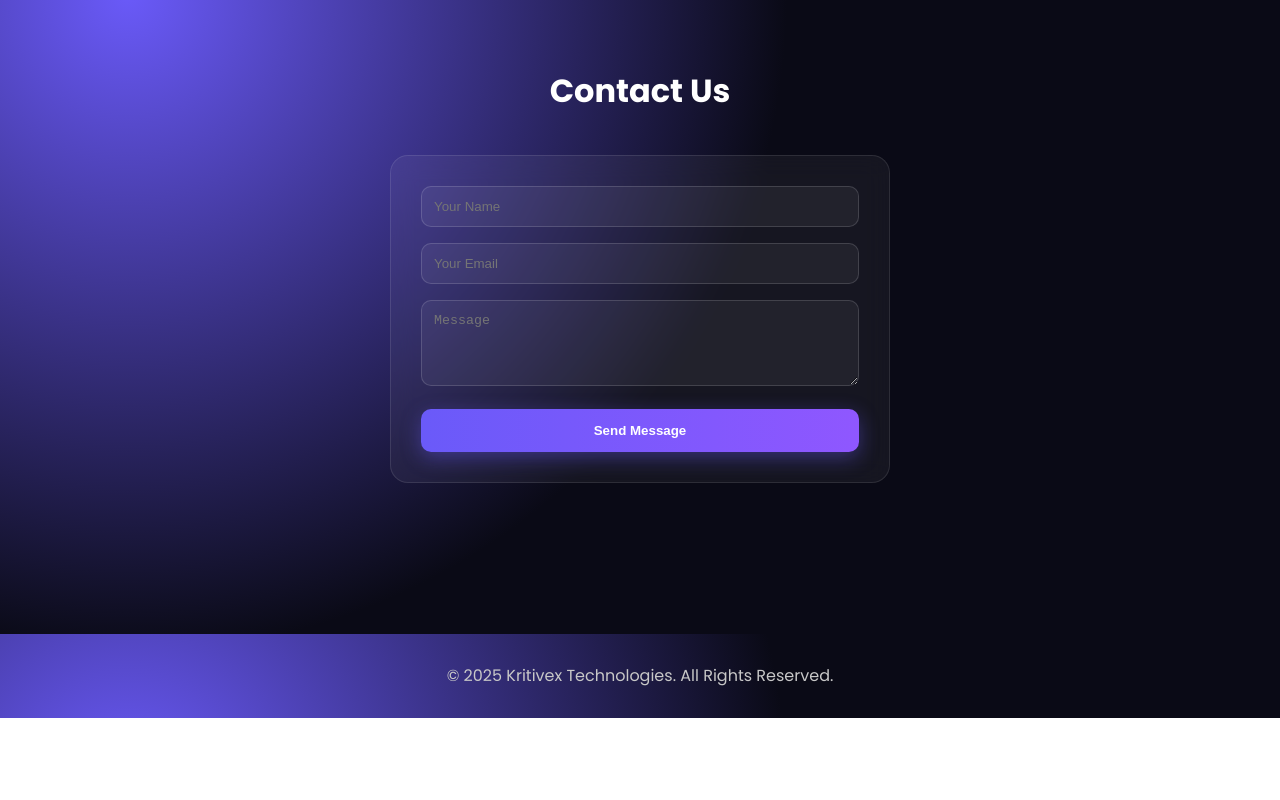
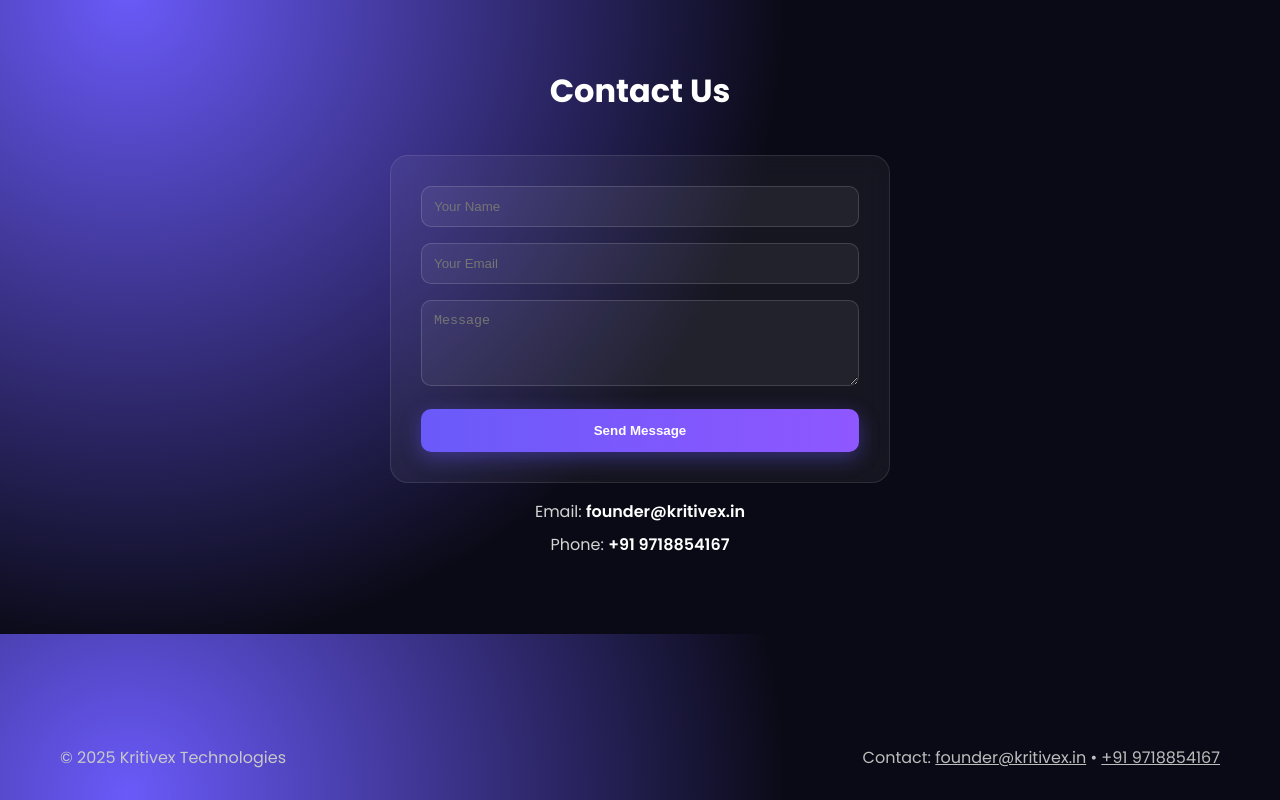
Before and after one commit to MohitXa/kritivex.github.io, a plain HTML site: page index.html in a window 1280 px wide. Shown: the part 2566-3366 px from the top of the page. Before the commit the page ends 3284 px from the top, so only its background shows below. Drawn offline with Linux system fonts and the light colour scheme.

Commit message:
Add contact details to the footer and add logo.png
Added contact details section with email and phone information.

```diff
--- a/index.html
+++ b/index.html
@@ -118,6 +118,13 @@
       max-width: 500px;
       margin: auto;
     }
+    .contact-details {
+      max-width: 500px;
+      margin: 16px auto 0;
+      text-align: center;
+      color: var(--text-light);
+    }
+    .contact-details a { color: var(--white); text-decoration: none; font-weight:600 }
     input, textarea {
       width: 100%;
       padding: 12px;
@@ -133,6 +140,13 @@
       text-align: center;
       color: #c8c8c8;
       margin-top: 50px;
+    }
+
+    /* Responsive tweaks */
+    @media (max-width: 700px) {
+      .hero { padding-top: 140px }
+      .nav-links { display: none }
+      section { padding: 60px 16px }
     }
   </style>
 </head>
@@ -212,10 +226,18 @@
         <button class="btn-primary" style="width:100%; border:none;">Send Message</button>
       </form>
     </div>
+
+    <div class="contact-details">
+      <p style="margin:8px 0">Email: <a href="mailto:founder@kritivex.in">founder@kritivex.in</a></p>
+      <p style="margin:8px 0">Phone: <a href="tel:+919718854167">+91 9718854167</a></p>
+    </div>
   </section>
 
   <footer>
-    © 2025 Kritivex Technologies. All Rights Reserved.
+    <div style="max-width:1200px;margin:auto;padding:0 20px;display:flex;justify-content:space-between;align-items:center;flex-wrap:wrap;gap:8px">
+      <div>© 2025 Kritivex Technologies</div>
+      <div style="color:#bdbdbd">Contact: <a href="mailto:founder@kritivex.in" style="color:inherit;text-decoration:underline">founder@kritivex.in</a> • <a href="tel:+919718854167" style="color:inherit;text-decoration:underline">+91 9718854167</a></div>
+    </div>
   </footer>
 </body>
 </html>
```
